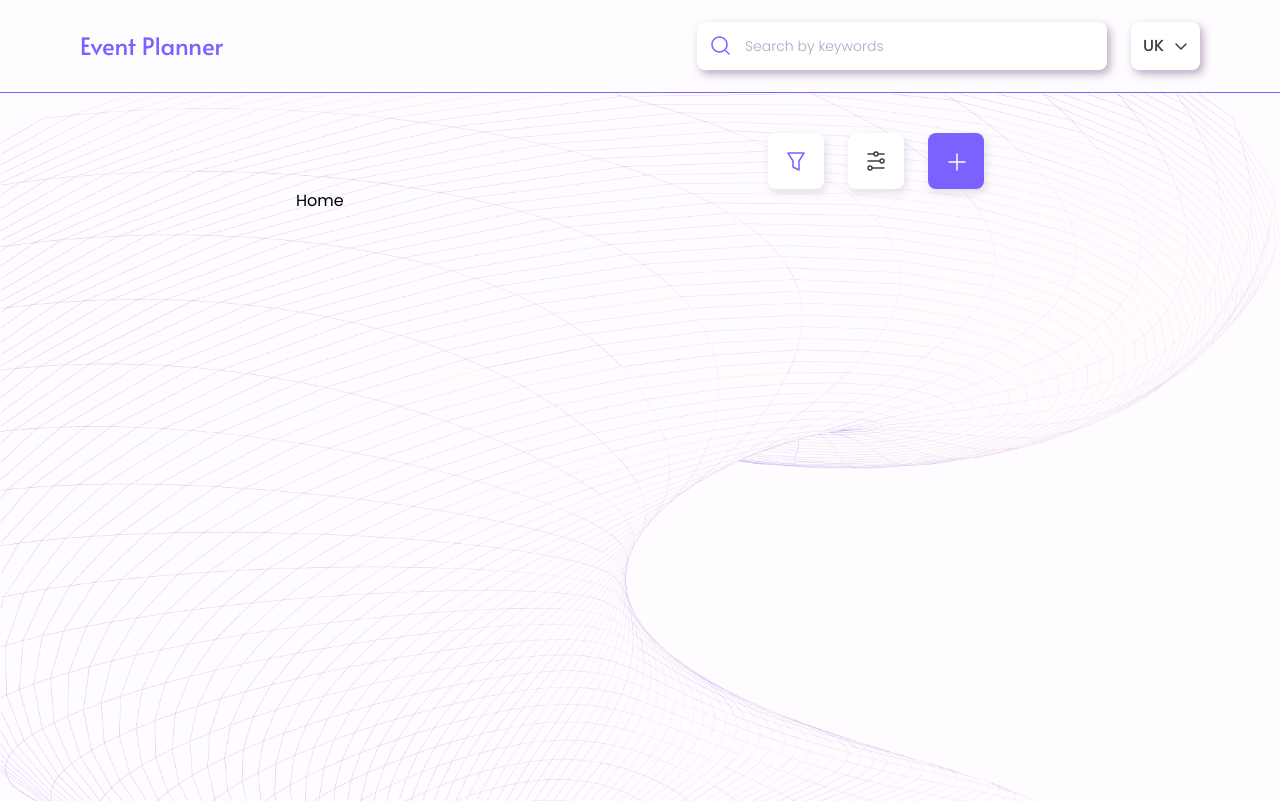
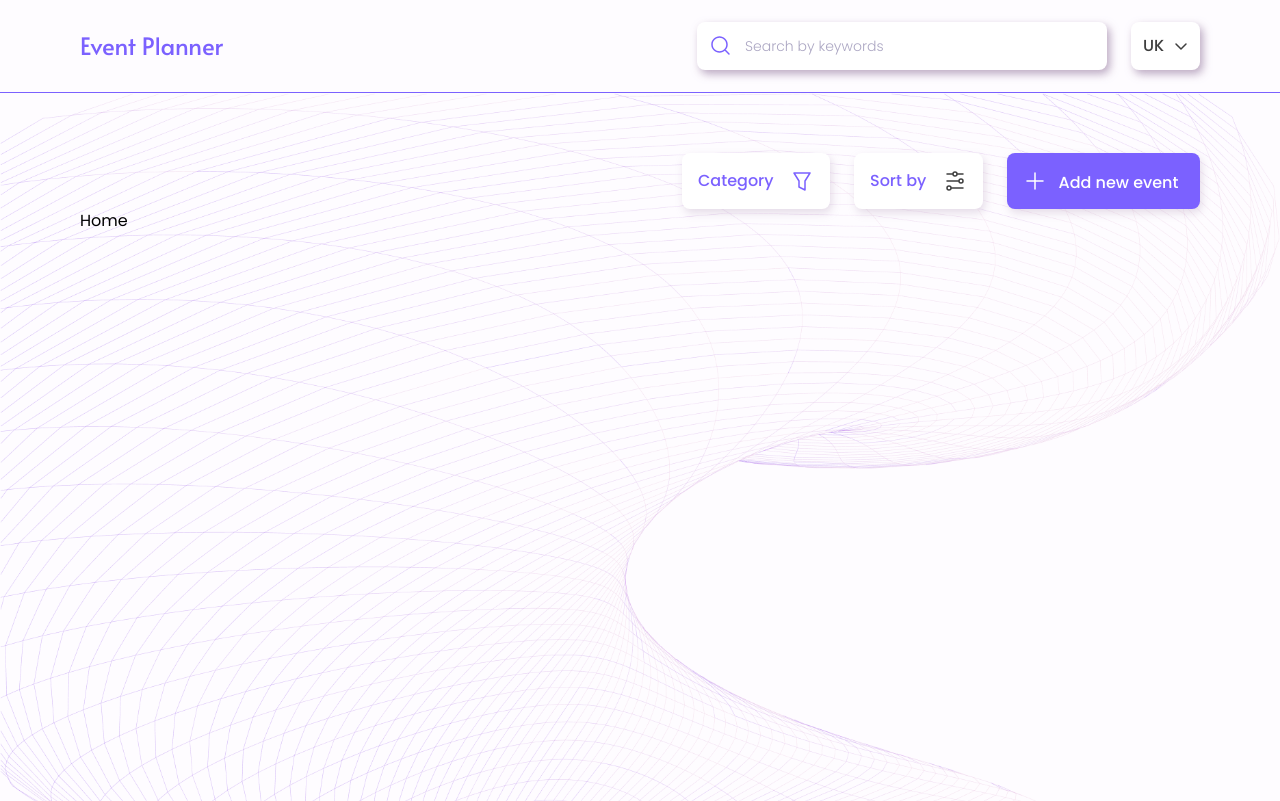
Before and after one commit to Oleksandr1914/event-planner, a React (Vite) app: page /create-event in a window 1280 px wide. Built offline with nearby package versions, Linux system fonts and the light colour scheme.

Commit message:
added fixed styles to selectors on the page Home

```diff
--- a/src/components/ButtonAddEvent/ButtonAddEvent.jsx
+++ b/src/components/ButtonAddEvent/ButtonAddEvent.jsx
@@ -1,7 +1,7 @@
 import { ButtonAdd } from './ButtonAddEvent.styled';
 
 const ButtonAddEvent = () => {
-  return <ButtonAdd>{false && <span>Add new event</span>}</ButtonAdd>;
+  return <ButtonAdd></ButtonAdd>;
 };
 
 export default ButtonAddEvent;
--- a/src/components/ButtonAddEvent/ButtonAddEvent.styled.js
+++ b/src/components/ButtonAddEvent/ButtonAddEvent.styled.js
@@ -1,6 +1,7 @@
 import styled from 'styled-components';
 import { colors } from '../../utils/colors';
 import Plus from '../../assets/plus.svg';
+import { device } from '../../utils/mixins';
 
 export const ButtonAdd = styled.button`
   position: relative;
@@ -19,8 +20,8 @@ export const ButtonAdd = styled.button`
   &::before {
     content: '';
     position: absolute;
-    top: 16px;
-    left: 16px;
+    top: 15px;
+    left: 15px;
     z-index: 2;
     width: 24px;
     height: 24px;
@@ -29,4 +30,16 @@ export const ButtonAdd = styled.button`
     background-repeat: no-repeat;
     background-size: 100%;
   }
+  ${device.tablet} {
+    width: 193px;
+    padding-left: 46px;
+    &::after {
+      content: 'Add new event';
+      padding: 0;
+      font-size: 16px;
+      font-weight: 500;
+      line-height: 1.5;
+      color: rgba(255, 255, 255, 1);
+    }
+  }
 `;
--- a/src/components/SelectCategory/SelectCategory.jsx
+++ b/src/components/SelectCategory/SelectCategory.jsx
@@ -3,6 +3,7 @@ import {
   ItemBody,
   Select,
   SelectBody,
+  TextCategory,
   TextSelector,
 } from './SelectCategory.styled';
 
@@ -38,13 +39,13 @@ const SelectCategory = ({
 
     const handleKeyDown = e => {
       if (e.code === 'Escape') {
-        setIsActiveCategory(false);
+        setIsActiveCategory(!isActiveCategory);
       }
     };
 
     const handleBodyClick = e => {
       if (e.target !== btnRef.current) {
-        setIsActiveCategory(false);
+        setIsActiveCategory(!isActiveCategory);
       }
     };
 
@@ -70,6 +71,7 @@ const SelectCategory = ({
       className={isActiveCategory && 'active'}
       onClick={selectHandler}
     >
+      <TextCategory>{value === '' ? 'Category' : value}</TextCategory>
       {isActiveCategory && <TextSelector>Category</TextSelector>}
       {isActiveCategory && (
         <SelectBody>
--- a/src/components/SelectCategory/SelectCategory.styled.js
+++ b/src/components/SelectCategory/SelectCategory.styled.js
@@ -1,6 +1,7 @@
 import styled from 'styled-components';
 import Category from '../../assets/category.svg';
 import { colors } from '../../utils/colors';
+import { device } from '../../utils/mixins';
 
 export const Select = styled.div`
   position: relative;
@@ -11,13 +12,16 @@ export const Select = styled.div`
   background-color: #ffffff;
   border-radius: 8px;
   box-shadow: 2px 4px 9px 0px rgba(166, 141, 174, 0.28);
+  pointer-events: visible;
+
+  cursor: pointer;
 
   &::before {
     content: '';
     position: absolute;
     top: 16px;
-    left: 16px;
-    z-index: 2;
+    right: 16px;
+    /* z-index: 2; */
     width: 24px;
     height: 24px;
 
@@ -35,7 +39,34 @@ export const Select = styled.div`
 
   &.active::before {
     top: 16px;
-    left: 21px;
+    right: 113px;
+  }
+
+  ${device.tablet} {
+    display: block;
+    width: 148px;
+    padding-right: 50px;
+
+    &.active {
+      width: 158px;
+      padding-left: 16px;
+    }
+
+    &.active::before {
+      right: 16px;
+    }
+  }
+`;
+
+export const TextCategory = styled.span`
+  display: none;
+  ${device.tablet} {
+    display: inline-block;
+    pointer-events: none;
+    font-size: 16px;
+    font-weight: 500;
+    line-height: 1.5;
+    color: ${colors.accent};
   }
 `;
 
@@ -44,6 +75,9 @@ export const TextSelector = styled.span`
   font-weight: 500;
   line-height: 1.5;
   color: ${colors.accent};
+  ${device.tablet} {
+    display: none;
+  }
 `;
 
 export const SelectBody = styled.ul`
@@ -54,6 +88,9 @@ export const SelectBody = styled.ul`
   background-color: #ffffff;
   border-radius: 0 0 8px 8px;
   box-shadow: 2px 4px 9px 0px rgba(166, 141, 174, 0.28);
+  ${device.tablet} {
+    width: 158px;
+  }
 `;
 
 export const ItemBody = styled.li`
--- a/src/components/SelectSort/SelectSort.jsx
+++ b/src/components/SelectSort/SelectSort.jsx
@@ -4,6 +4,7 @@ import {
   Select,
   SelectBody,
   TextSelector,
+  TextSort,
 } from './SelectSort.styled';
 import Up from '../../assets/up.svg';
 import Down from '../../assets/down.svg';
@@ -67,6 +68,7 @@ const SelectSort = ({ isActiveSort, setIsActiveSort, isActiveCategory }) => {
       className={isActiveSort && 'active'}
       onClick={selectHandler}
     >
+      <TextSort>Sort by</TextSort>
       {isActiveSort && <TextSelector>Sort by</TextSelector>}
       {isActiveSort && (
         <SelectBody>
--- a/src/components/SelectSort/SelectSort.styled.js
+++ b/src/components/SelectSort/SelectSort.styled.js
@@ -2,17 +2,19 @@ import styled from 'styled-components';
 import Sort from '../../assets/sort.svg';
 import SortAccent from '../../assets/sort-accent.svg';
 import { colors } from '../../utils/colors';
+import { device } from '../../utils/mixins';
 
 export const Select = styled.div`
   position: relative;
+  margin-left: 24px;
   display: ${props => (props.type ? `none` : 'block')};
-  margin-left: 24px;
   width: 56px;
   height: 56px;
   padding: 16px;
   background-color: #ffffff;
   border-radius: 8px;
   box-shadow: 2px 4px 9px 0px rgba(166, 141, 174, 0.28);
+  cursor: pointer;
 
   &::before {
     content: '';
@@ -40,6 +42,29 @@ export const Select = styled.div`
     right: 24px;
     background-image: url(${SortAccent});
   }
+
+  ${device.tablet} {
+    display: block;
+    width: 129px;
+    padding-right: 40px;
+    &.active {
+      width: 170px;
+      padding-right: 40px;
+      padding-left: 16px;
+    }
+  }
+`;
+
+export const TextSort = styled.span`
+  display: none;
+  ${device.tablet} {
+    display: inline-block;
+    pointer-events: none;
+    font-size: 16px;
+    font-weight: 500;
+    line-height: 1.5;
+    color: ${colors.accent};
+  }
 `;
 
 export const TextSelector = styled.span`
@@ -47,6 +72,9 @@ export const TextSelector = styled.span`
   font-weight: 500;
   line-height: 1.5;
   color: ${colors.accent};
+  ${device.tablet} {
+    display: none;
+  }
 `;
 
 export const SelectBody = styled.ul`
@@ -57,6 +85,9 @@ export const SelectBody = styled.ul`
   background-color: #ffffff;
   border-radius: 0 0 8px 8px;
   box-shadow: 2px 4px 9px 0px rgba(166, 141, 174, 0.28);
+  ${device.tablet} {
+    width: 170px;
+  }
 `;
 
 export const ItemBody = styled.li`
--- a/src/pages/Home/Home.styled.js
+++ b/src/pages/Home/Home.styled.js
@@ -9,6 +9,10 @@ export const Container = styled.main`
     width: ${size.tablet};
     padding: 40px;
   }
+  ${device.desktop} {
+    width: ${size.desktop};
+    padding: 60px 80px;
+  }
 `;
 
 export const FilterBlock = styled.div`
@@ -17,7 +21,6 @@ export const FilterBlock = styled.div`
   justify-content: end;
   justify-items: end;
   grid-template-areas: 'category sort add';
-  /* gap: 24px; */
 `;
 
 export const EventBlock = styled.div``;
```
